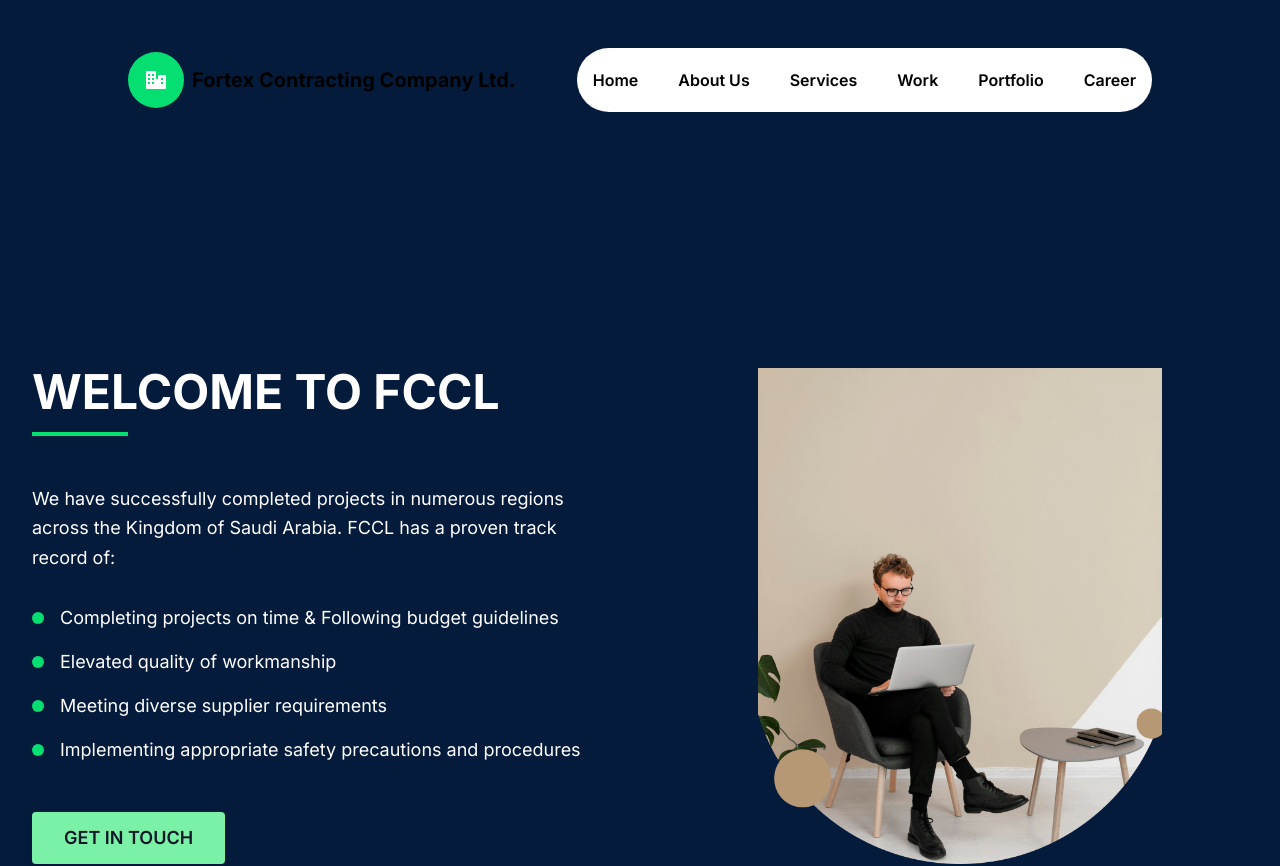
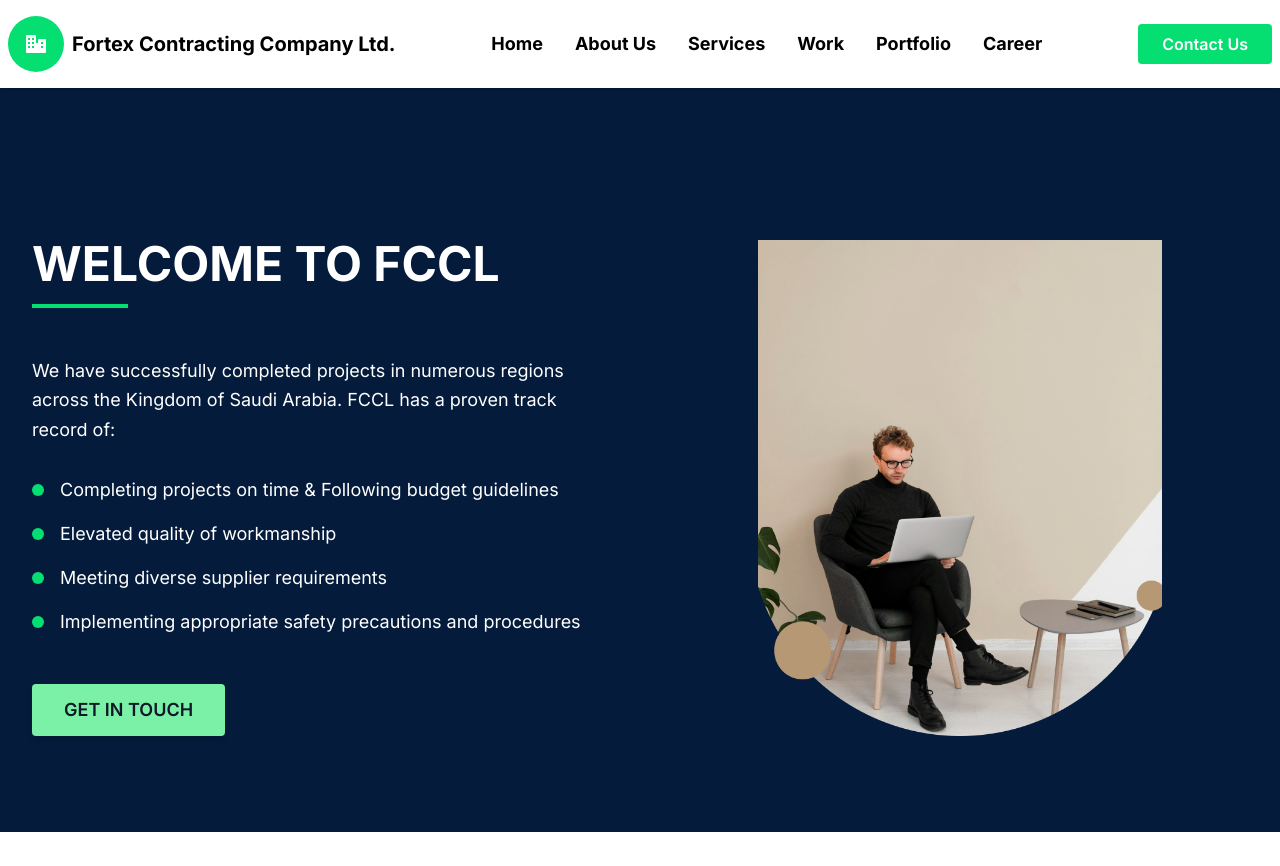
Before and after one commit to Najmul216/corporate_portfolio_website, a Next.js app: page / in a window 1280 px wide. Shown: the top 866 px of the page. Built offline with nearby package versions, Linux system fonts and the light colour scheme.

Commit message:
Update navbar

```diff
--- a/components/Home/Navbar/Nav.tsx
+++ b/components/Home/Navbar/Nav.tsx
@@ -10,29 +10,49 @@ type Props = {
 
 const Nav = ({ openNav }: Props) => {
   return (
-    <div className="h-[12vh] relative z-10 lg:mt-8">
-      <div className="flex items-center h-full justify-between w-[90%] xl:w-[80%] mx-auto">
+    <nav className="w-full bg-white shadow-sm fixed pt-1 pb-1 top-0 z-40">
+      <div className="max-w-7xl mx-auto px-4 sm:px-4 lg:px-2">
+        <div className="flex items-center justify-between h-18 md:h-20">
           {/* Logo Section */}
+          <div className="shrink-0">
+            <Link href="/">
               <Logo />
+            </Link>
+          </div>
+
           {/* Nav links for large screens */}
-        <div className="hidden lg:flex bg-white rounded-full h-[8vh] md:p-4 items-center space-x-10">
+          <div className="hidden lg:flex items-center space-x-8">
             {NavLINKS.map((link) => (
               <Link
                 key={link.id}
                 href={link.url}
-              className="text-black hover:text-green-500 font-semibold transition-all duration-300"
+                className="text-black hover:text-green-600 font-bold text-lg transition-colors duration-300 relative group"
               >
-              <p>{link.lable}</p>
+                {link.lable}
+                <span className="absolute bottom-0 left-0 w-0 h-1 bg-green-600 group-hover:w-full transition-all duration-300"></span>
               </Link>
             ))}
-          {/* <button className="h-full bg-[#b69974] cursor-pointer text-white p-3 font-bold">Create Account</button> */}
           </div>
+
+          {/* Contact Button for large screens */}
+          <div className="hidden lg:flex items-center">
+            <button className="bg-green-400 hover:bg-blue-700 text-white font-semibold py-2 px-6 rounded transition-colors duration-300">
+              Contact Us
+            </button>
+          </div>
+
           {/* Hamburger Menu for small screens */}
-        <div onClick={openNav} className="lg:hidden">
-          <HiBars3BottomRight className="w-9 h-9 cursor-pointer text-green-400" />
+          <div className="lg:hidden">
+            <button
+              onClick={openNav}
+              className="inline-flex items-center justify-center p-2 rounded-md text-green-500 hover:text-green-700 hover:bg-gray-100 focus:outline-none focus:ring-2 focus:ring-inset focus:ring-green-500 transition-colors duration-300"
+            >
+              <HiBars3BottomRight className="w-7 h-7" />
+            </button>
           </div>
         </div>
       </div>
+    </nav>
   );
 };
 
```
Lines whose indentation alone changed are shown as unchanged.
